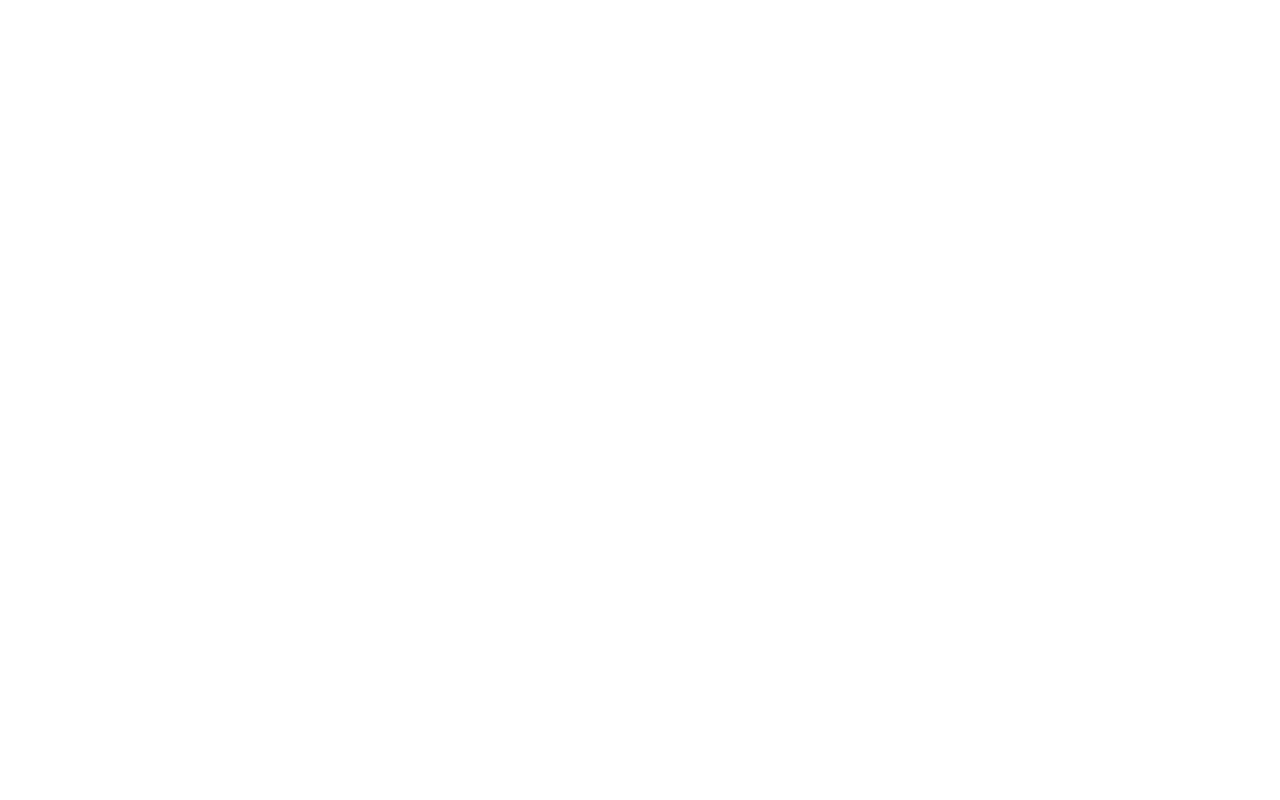
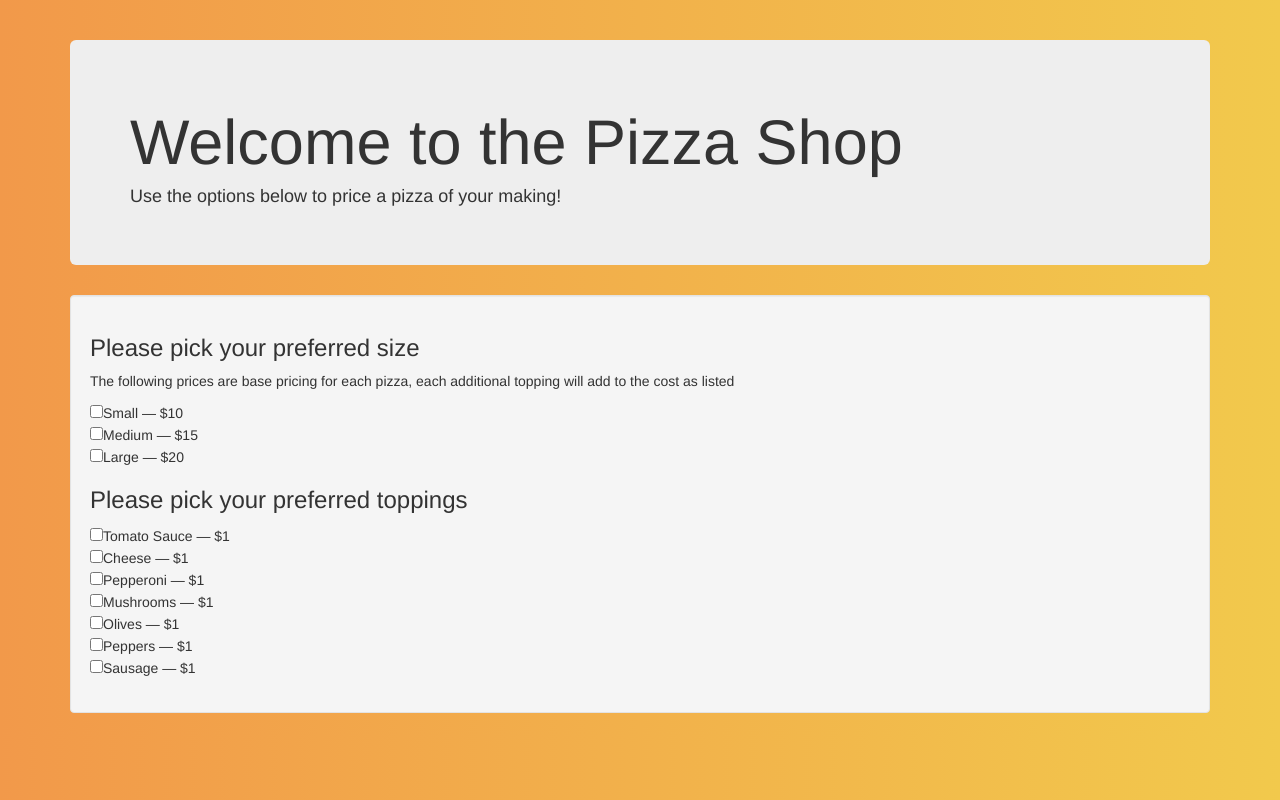
Before and after one commit to senyawebster/PizzaShop, a plain HTML site: page index.html in a window 1280 px wide. Drawn offline with Linux system fonts and the light colour scheme.

Commit message:
add checkboxes for form inputs

```diff
--- a/css/styles.css
+++ b/css/styles.css
@@ -0,0 +1,3 @@
+body {
+  background: linear-gradient(to right, #f2994a, #f2c94c);
+}
--- a/index.html
+++ b/index.html
@@ -1,10 +1,49 @@
 <!DOCTYPE html>
 <html>
   <head>
-    <meta charset="utf-8">
+    <link href="css/bootstrap.css" rel="stylesheet" type="text/css">
+    <link href="css/styles.css" rel="stylesheet" type="text/css">
+    <script src="js/jquery-3.2.1.js"></script>
+    <script src="js/scripts.js"></script>
     <title>Pizza Shop</title>
   </head>
   <body>
+    <div class="container">
+      <br>
+      <br>
+      <div class="jumbotron">
+        <h1>Welcome to the Pizza Shop</h1>
+        <h4>Use the options below to price a pizza of your making!</h4>
+      </div>
 
+      <div class="well">
+        <form class="pizzaForm">
+          <div class="form-group">
+            <h3>Please pick your preferred size</h3>
+            <p>The following prices are base pricing for each pizza, each additional topping will add to the cost as listed</p>
+            <input type="checkbox" name="pizza-size" value="small">Small &#8212 $10 <br>
+            <input type="checkbox" name="pizza-size" value="medium">Medium &#8212 $15 <br>
+            <input type="checkbox" name="pizza-size" value="large">Large &#8212 $20 <br>
+          </div>
+          <div class="form-group">
+            <h3>Please pick your preferred toppings</h3>
+            <input type="checkbox" name="pizza-toppings" value="tomato sauce">Tomato Sauce &#8212 $1
+            <br>
+            <input type="checkbox" name="pizza-toppings" value="cheese">Cheese &#8212 $1
+            <br>
+            <input type="checkbox" name="pizza-toppings" value="pepperoni">Pepperoni &#8212 $1
+            <br>
+            <input type="checkbox" name="pizza-toppings" value="mushrooms">Mushrooms &#8212 $1
+            <br>
+            <input type="checkbox" name="pizza-toppings" value="olives">Olives &#8212 $1
+            <br>
+            <input type="checkbox" name="pizza-toppings" value="peppers">Peppers &#8212 $1
+            <br>
+            <input type="checkbox" name="pizza-toppings" value="sausage">Sausage &#8212 $1
+          </div>
+        </form>
+      </div>
+
+    </div>
   </body>
 </html>
--- a/js/scripts.js
+++ b/js/scripts.js
@@ -0,0 +1,9 @@
+//Backend Logic
+
+
+
+
+//Frontend Logic
+$(document).ready(function(){
+
+});
```
